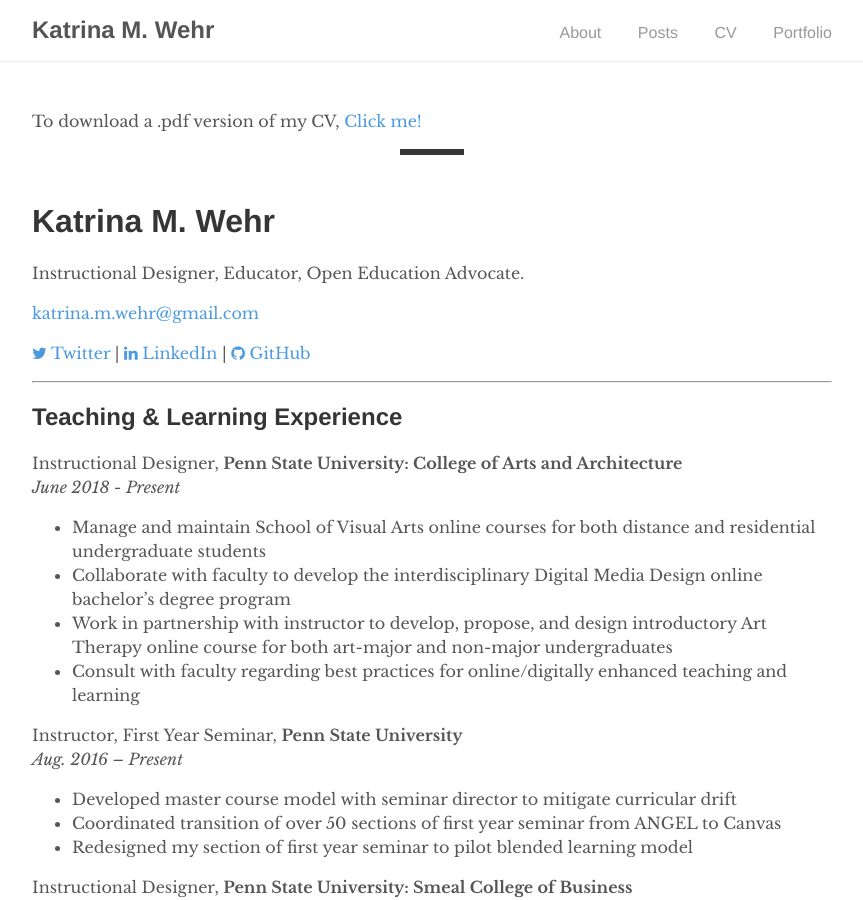
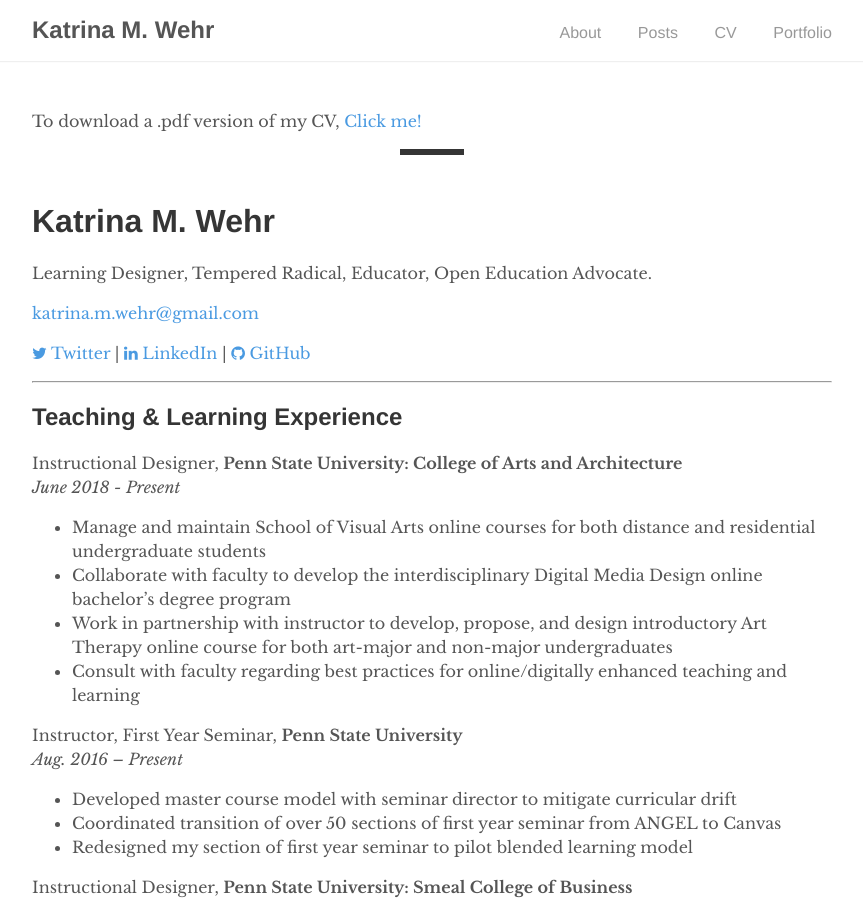
Before and after one commit to kat-wehr/mysite, a Jekyll site: the page built from _pages/cv.md, in a window 1280 px wide and 900 px high. Shown: the whole window, without its empty margins (208-1071 px from the left). Built offline with Jekyll 4.4.1, drawn with Linux system fonts in a browser that asks for light colours; nearby versions of some CDN libraries.

Commit message:
Update cv.md

```diff
--- a/_pages/cv.md
+++ b/_pages/cv.md
@@ -5,7 +5,7 @@ permalink: /cv/
 ---
 
 # Katrina M. Wehr
-Instructional Designer, Educator, Open Education Advocate.
+Learning Designer, Tempered Radical, Educator, Open Education Advocate.
 
 <div id="webaddress">
   <p><a href="mailto:katrina.m.wehr@gmail.com">katrina.m.wehr@gmail.com</a></p>
```
